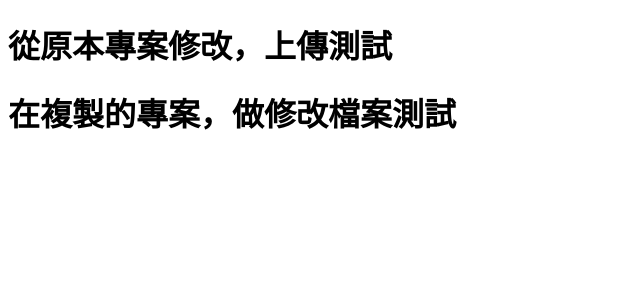
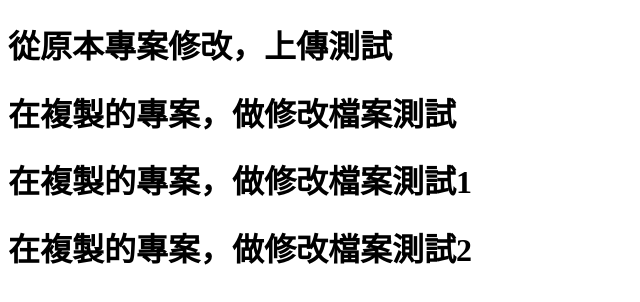
Before and after one commit to hktech-group/ExampleCollaboration, a plain HTML site: page index.html in a window 1280 px wide. Shown: the whole page, without its empty margins (0-640 px from the left). Drawn offline with Linux system fonts and the light colour scheme.

Commit message:
測試文件

```diff
--- a/index.html
+++ b/index.html
@@ -9,5 +9,7 @@
 <body>
     <h1>從原本專案修改，上傳測試</h1>
     <h1>在複製的專案，做修改檔案測試</h1>
+    <h1>在複製的專案，做修改檔案測試1</h1>
+    <h1>在複製的專案，做修改檔案測試2</h1>
 </body>
 </html>
```
